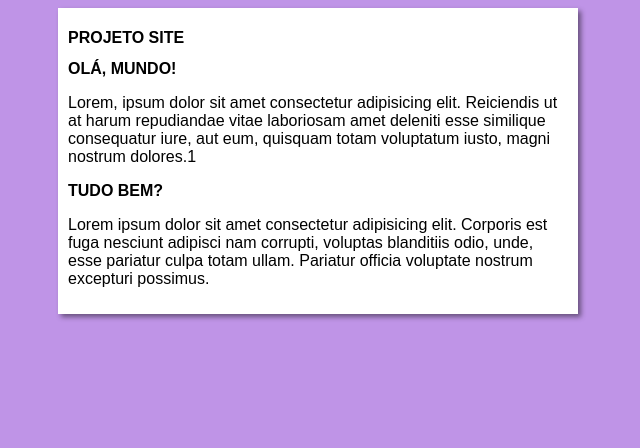
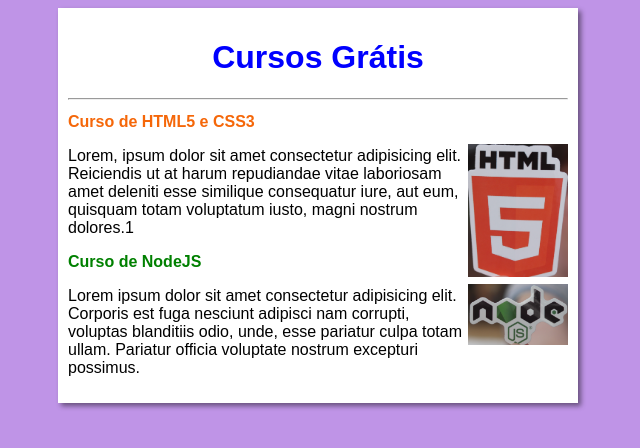
Before and after one commit to FelipePinheiroRegina/branchs, a plain HTML site: page index.html in a window 1280 px wide. Shown: the whole page, without its empty margins (322-962 px from the left). Drawn offline with Linux system fonts and the light colour scheme; files that its build step writes are made by us from their sources.

Commit message:
atualizando

```diff
--- a/estilo/style.css
+++ b/estilo/style.css
@@ -14,3 +14,14 @@ main {
     padding: 10px;
     box-shadow: 3px 3px 5px rgba(0, 0, 0, 0.459);
 }
+
+header h1 {
+    color: blue;
+    text-align: center;
+    font-size: 32px;
+}
+
+.lado {
+    width: 20%;
+    float: right;
+}
--- a/index.html
+++ b/index.html
@@ -4,20 +4,23 @@
     <meta charset="UTF-8">
     <meta name="viewport" content="width=device-width, initial-scale=1.0">
     <title>Projeto Site</title>
-    <link rel="stylesheet" href="style.css">
+    <link rel="stylesheet" href="estilo/style.css">
 </head>
 <body>
 
     <main>
         <header>
-            <h1>PROJETO SITE</h1>
+            <h1>Cursos Grátis</h1>
+            <hr>
         </header>
         <article>
-            <h2>OLÁ, MUNDO!</h2>
+            <h2 style="color: rgb(245, 103, 9);">Curso de HTML5 e CSS3</h2>
+            <img class="lado" src="imagens/pexels-realtoughcandycom-11035371.jpg" alt="HTML5 e CSS3">
             <p>Lorem, ipsum dolor sit amet consectetur adipisicing elit. Reiciendis ut at harum repudiandae vitae laboriosam amet deleniti esse similique consequatur iure, aut eum, quisquam totam voluptatum iusto, magni nostrum dolores.1</p>
         </article>
         <article>
-            <h2>TUDO BEM?</h2>
+            <h2 style="color: green;">Curso de NodeJS</h2>
+            <img class="lado" src="imagens/pexels-realtoughcandycom-11035380.jpg" alt="NodeJS">
             <p>Lorem ipsum dolor sit amet consectetur adipisicing elit. Corporis est fuga nesciunt adipisci nam corrupti, voluptas blanditiis odio, unde, esse pariatur culpa totam ullam. Pariatur officia voluptate nostrum excepturi possimus.</p>
         </article>
     </main>
```
